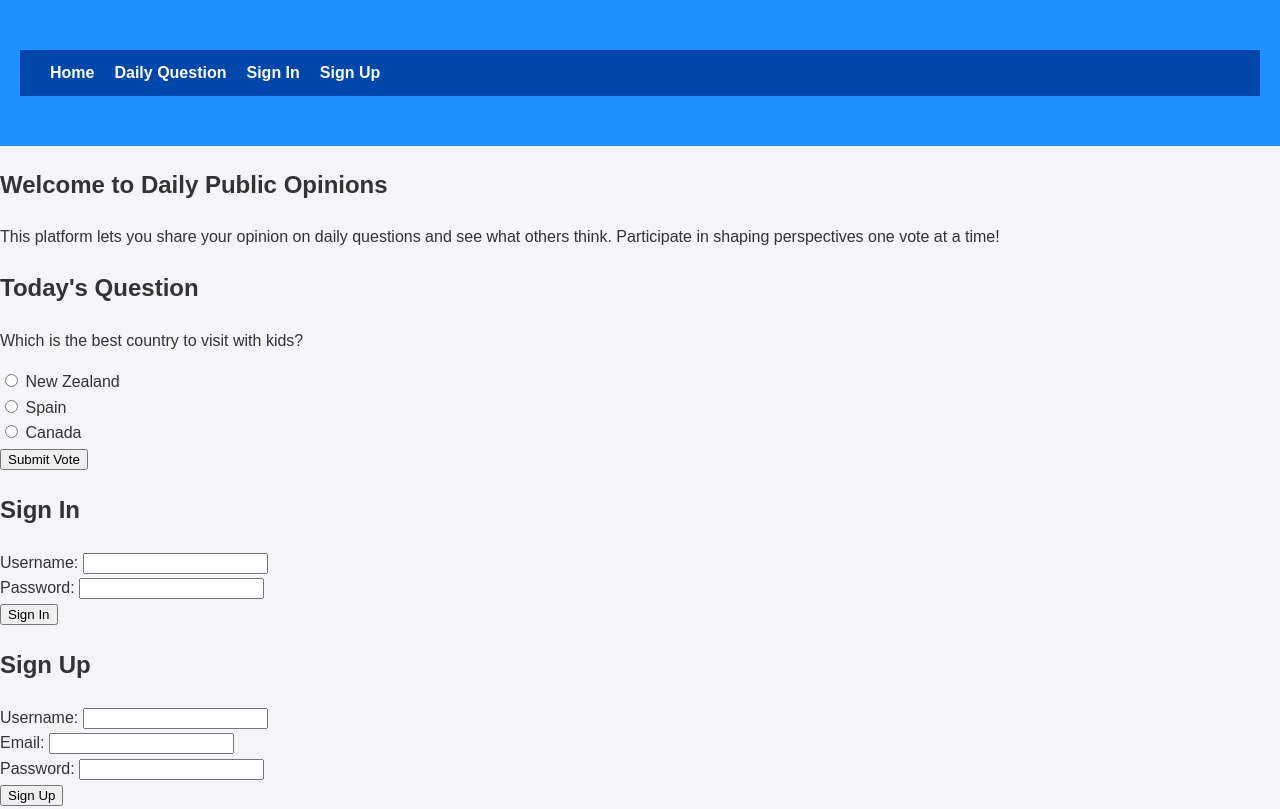
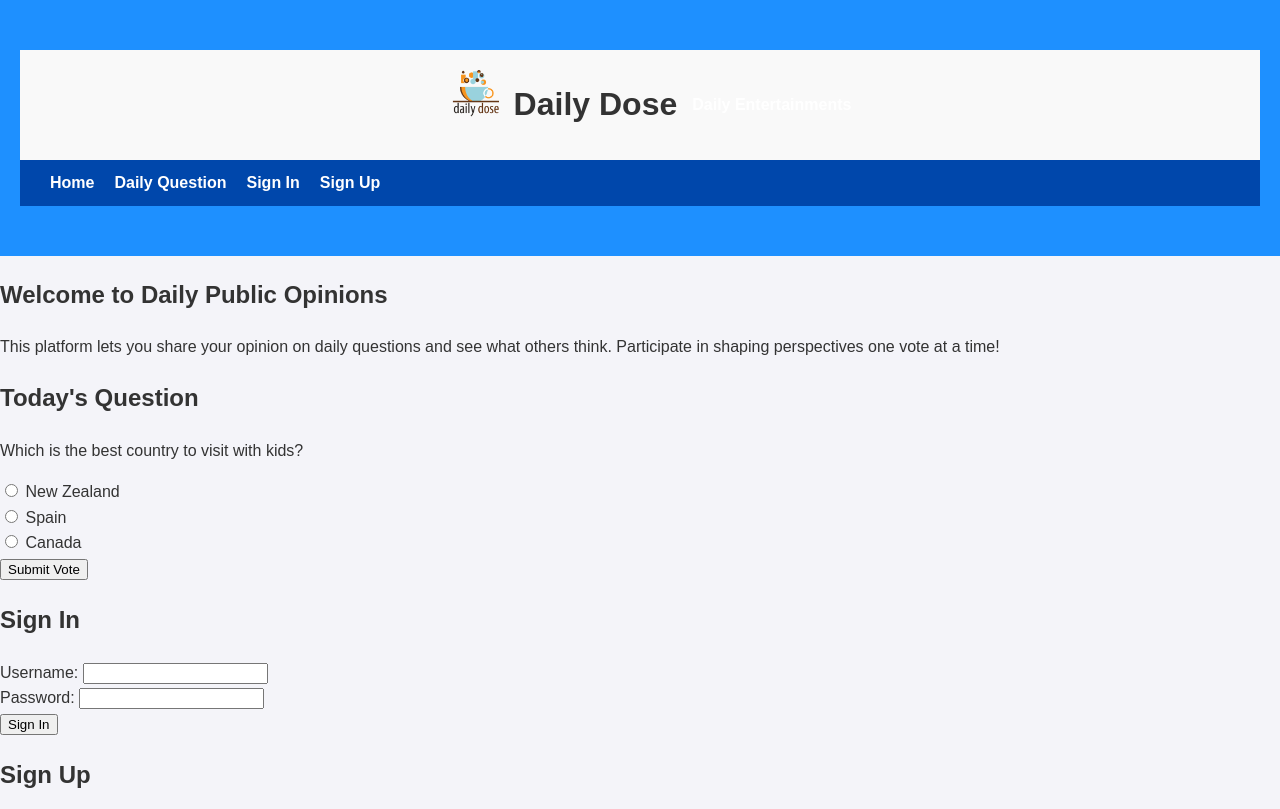
Before and after one commit to Alia-Bazeel/-webDev2-A2-DigitalVotingSystem, a plain HTML site: page Frontend/digiVoting.html in a window 1280 px wide. Shown: the top 809 px of the page. Drawn offline with Linux system fonts and the light colour scheme; files whose address does not match are found by name.

Commit message:
frontend

```diff
--- a/Frontend/digiVoting.css
+++ b/Frontend/digiVoting.css
@@ -11,6 +11,29 @@ body {
     background-color: #f4f4f9;
     color: #333;
     line-height: 1.6;
+}
+
+/* Styling the Logo Container */
+.logo-container {
+    display: flex;
+    align-items: center; /* Vertically align logo and text */
+    justify-content: center;
+    gap: 15px;
+    padding: 20px 0;
+    background-color: #f9f9f9; /* Light gray background for the header */
+}
+
+.logo-container img {
+    height: 70px; /* Adjust logo size */
+    width: auto;
+}
+
+.logo-container h1 {
+    font-family: Arial, sans-serif;
+    font-size: 2em;
+    color: #333;
+    margin: 0;
+    font-weight: bold;
 }
 
 /* Navigation Bar */
--- a/Frontend/digiVoting.html
+++ b/Frontend/digiVoting.html
@@ -3,7 +3,7 @@
 <head>
     <meta charset="UTF-8">
     <meta name="viewport" content="width=device-width, initial-scale=1.0">
-    <title>Daily Opinion - Voting Website</title>
+    <title>Daily Dose</title>
     <link rel="stylesheet" href="digiVoting.css"> <!--linking css file-->
 </head>
 <body>
@@ -12,6 +12,11 @@
 
     <!-- nav-link inside header -->
     <header>
+        <div class="logo-container">
+            <img src="Logo.png" alt="Logo">
+            <h1>Daily Dose</h1>
+            <h4>Daily Entertainments</h4>
+        </div>
         <nav>
             <ul>
                 <li><a href="#home">Home</a></li>
```
Also changed, not shown: Frontend/Logo.png (added).
